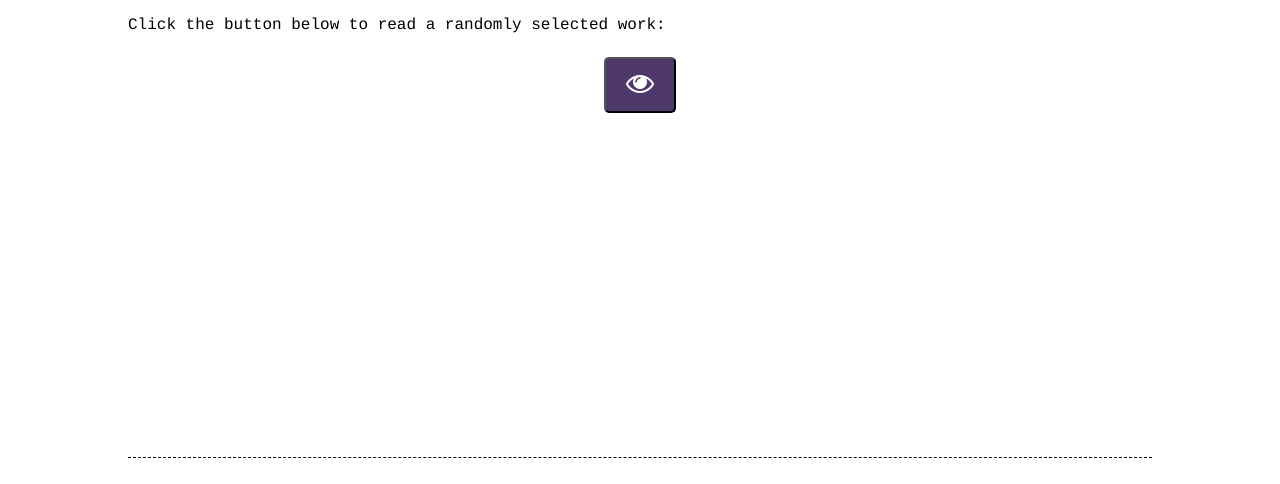
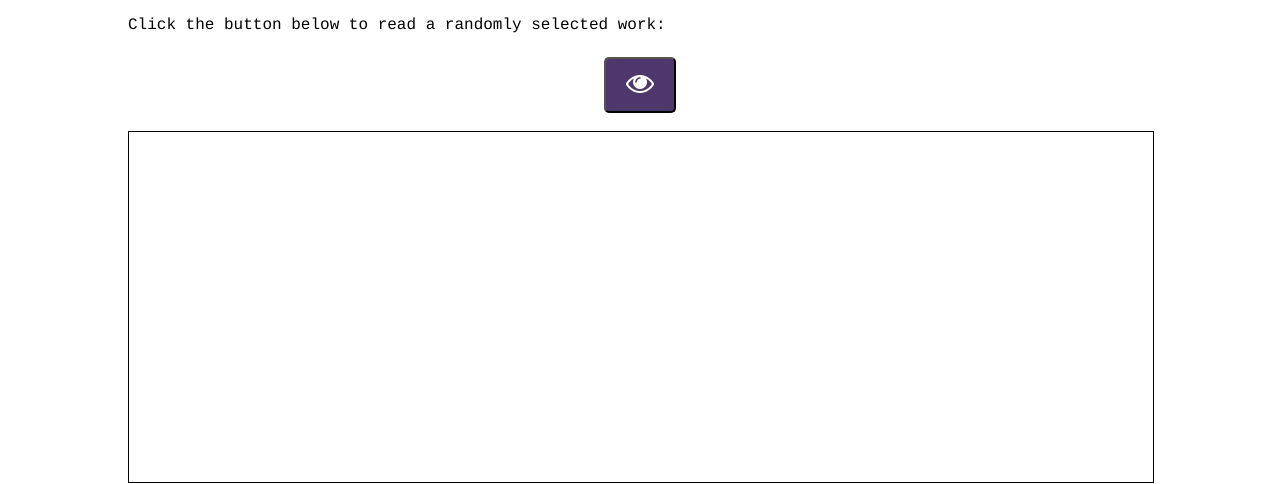
Before and after one commit to mdiazfeito/authorsite, a plain HTML site: page index.html in a window 1280 px wide. Shown: the part 324-808 px from the top of the page. Drawn offline with nearby package versions, Linux system fonts and the light colour scheme; a script that the page names is missing.

Commit message:
Update style.css

```diff
--- a/style.css
+++ b/style.css
@@ -84,9 +84,9 @@ hr {
 }
 
 iframe {
-  border: none;
+  border: 1px solid black;
   display: block;
-  height: 300px;
+  height: 350px;
   margin: 0 auto;
   padding: 0;
   width: 100%;
```
